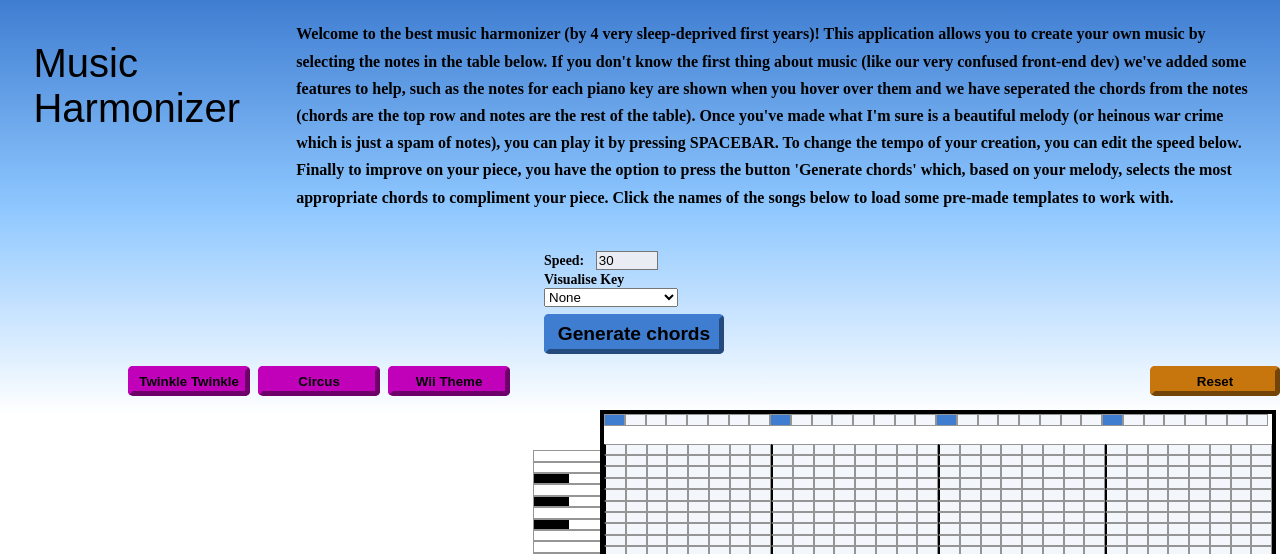
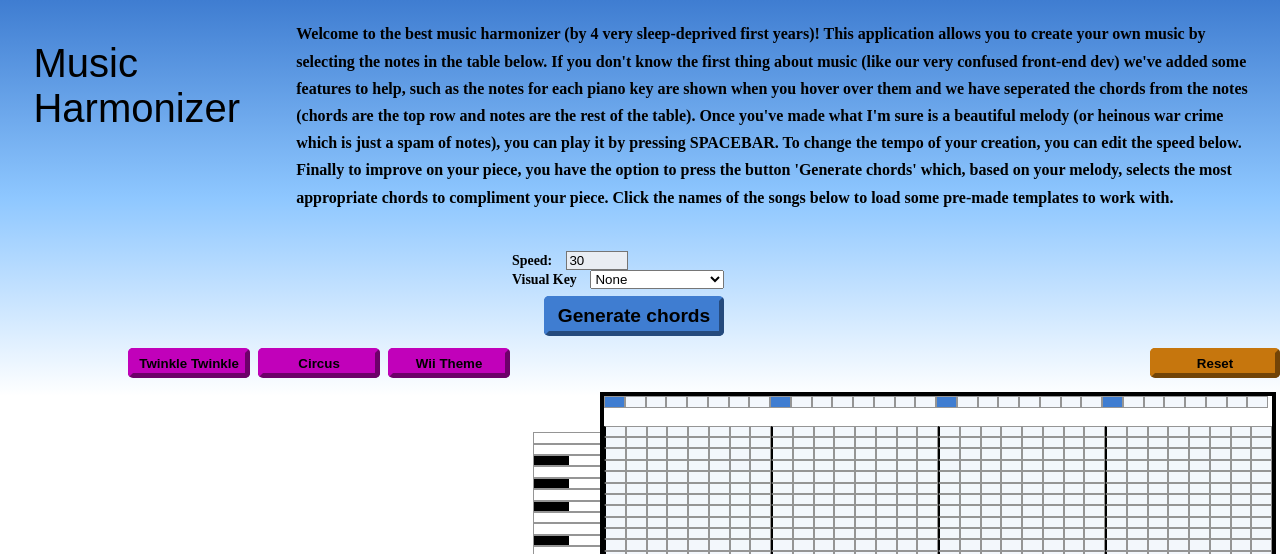
Before and after one commit to MiniMinnoww/HackSheffield9, a Flask app: page / in a window 1280 px wide. Shown: the top 554 px of the page. Run offline with Flask 3, Linux system fonts and the light colour scheme.

Commit message:
CSS changes

```diff
--- a/backend/static/css/style.css
+++ b/backend/static/css/style.css
@@ -96,8 +96,8 @@
     background-color: var(--lighter);
     border: 5px solid var(--lighter);
      */
-    margin-left: 42.5%;
-    margin-right: 42.5%;
+    margin-left: 40%;
+    margin-right: 40%;
     padding-top: 0.5%;
     padding-bottom: 0.5%;
 }
--- a/backend/templates/index.html
+++ b/backend/templates/index.html
@@ -28,7 +28,7 @@
             <label for="input_bpm"> Speed:</label>
             <input type="number" value="30" min="10" max="240" id="input_bpm">
             <br>
-            <label for="input_key">Visualise Key </label>
+            <label for="input_key">Visual Key </label>
                 <select name="key" id="input_key">
                     <option value="-1">None</option>
                     <option value="0">C major/A minor</option>
```
